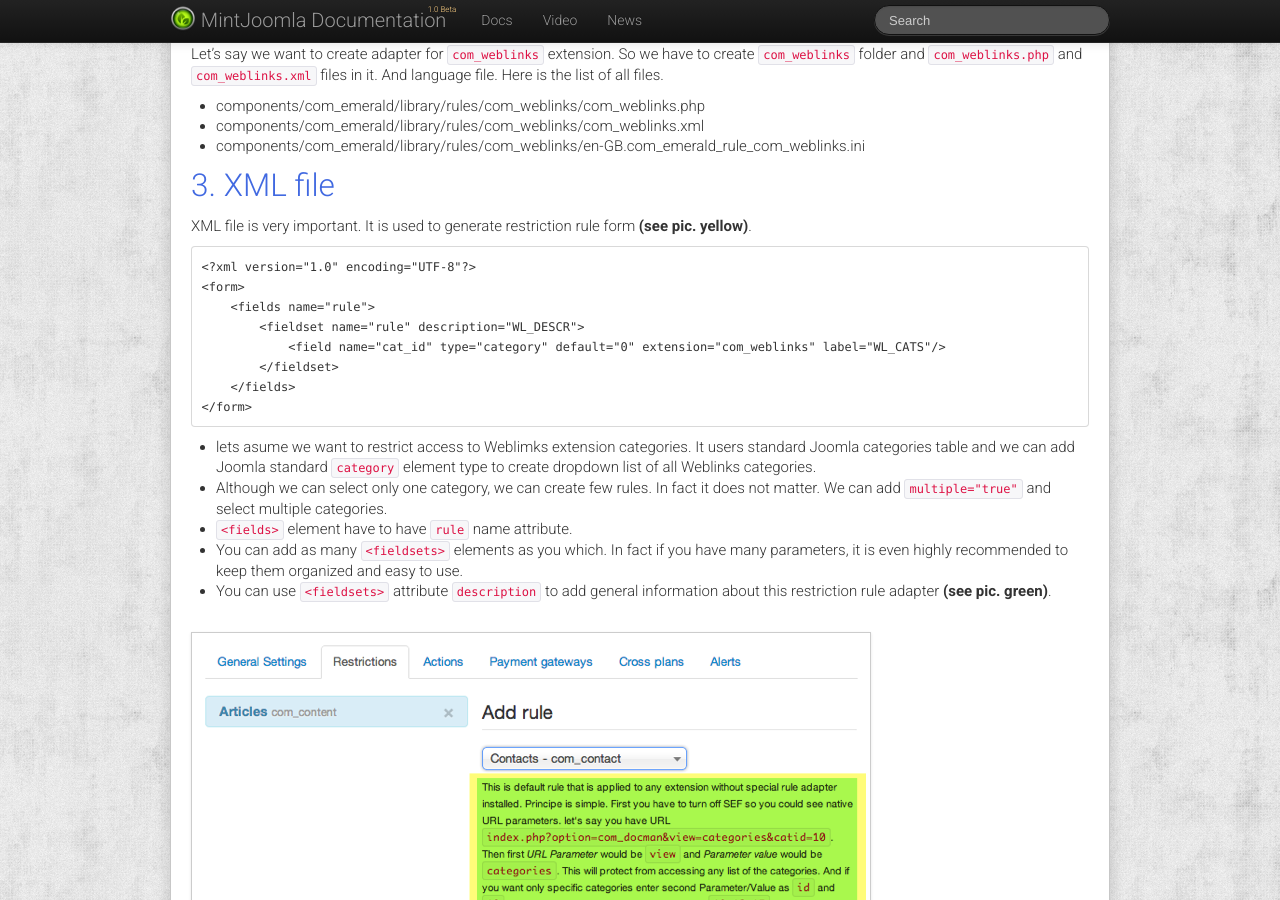
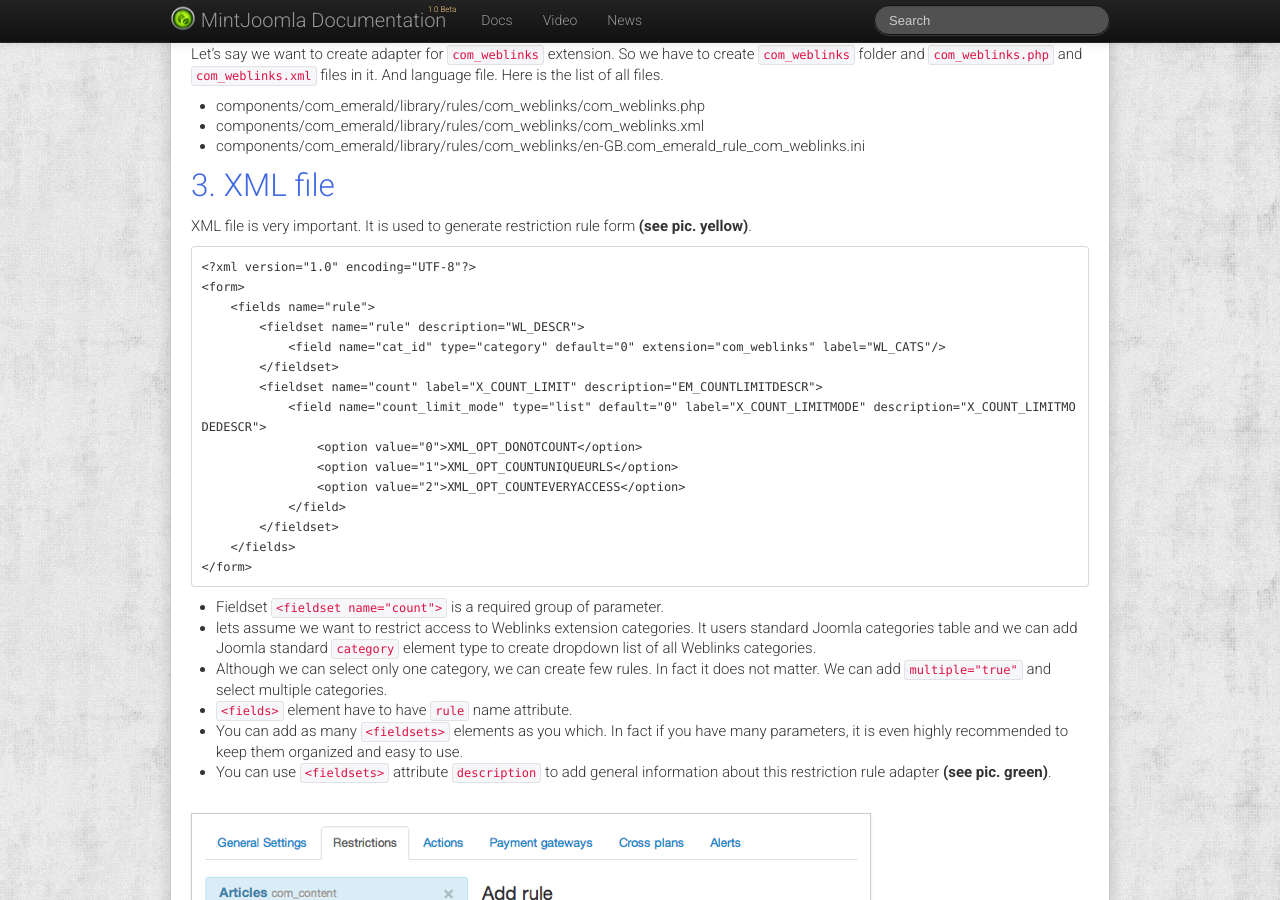
Before and after one commit to MintJoomla/MintJoomla.github.io, a Jekyll site: the page built from en/emerald/_posts/2013-01-01-create-rule-adapter.md, in a window 1280 px wide and 900 px high, scrolled down 955 px. Built offline with Jekyll 4.4.1, drawn with Linux system fonts in a browser that asks for light colours; comment, search, counter and statistics services are not loaded.

Commit message:
Change custom rule adapter

```diff
--- a/en/emerald/_posts/2013-01-01-create-rule-adapter.md
+++ b/en/emerald/_posts/2013-01-01-create-rule-adapter.md
@@ -34,10 +34,18 @@ XML file is very important. It is used to generate restriction rule form **(see
             <fieldset name="rule" description="WL_DESCR">
                 <field name="cat_id" type="category" default="0" extension="com_weblinks" label="WL_CATS"/>
             </fieldset>
+            <fieldset name="count" label="X_COUNT_LIMIT" description="EM_COUNTLIMITDESCR">
+                <field name="count_limit_mode" type="list" default="0" label="X_COUNT_LIMITMODE" description="X_COUNT_LIMITMODEDESCR">
+                    <option value="0">XML_OPT_DONOTCOUNT</option>
+                    <option value="1">XML_OPT_COUNTUNIQUEURLS</option>
+                    <option value="2">XML_OPT_COUNTEVERYACCESS</option>
+                </field>
+            </fieldset>
         </fields>
     </form>
 
-- lets asume we want to restrict access to Weblimks extension categories. It users standard Joomla categories table and we can add Joomla standard  `category` element type to create dropdown list of all Weblinks categories.
+- Fieldset `<fieldset name="count">` is a required group of parameter.
+- lets assume we want to restrict access to Weblinks extension categories. It users standard Joomla categories table and we can add Joomla standard  `category` element type to create dropdown list of all Weblinks categories.
 - Although we can select only one category, we can create few rules. In fact it does not matter. We can add `multiple="true"` and select multiple categories.
 - `<fields>` element have to have `rule` name attribute.
 - You can add as many `<fieldsets>` elements as you which. In fact if you have many parameters, it is even highly recommended to keep them organized and easy to use.
```
